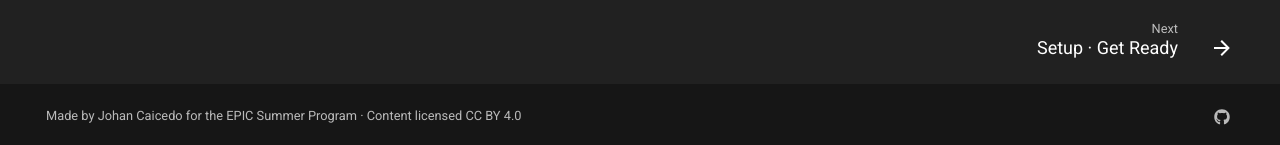
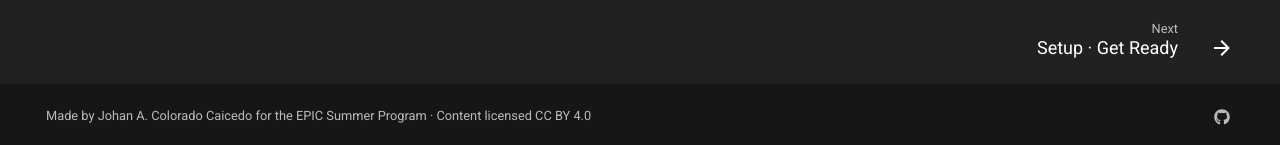
Before and after one commit to jcaicedo6/git-tutorial, an MkDocs documentation site: the page built from docs/index.md, in a window 1280 px wide and 900 px high, scrolled down 573 px. Shown: the part 752-897 px from the top of the window. Built offline with MkDocs 1.6.1 and Material for MkDocs 9.7.7, drawn with Linux system fonts in a browser that asks for light colours; emoji names are drawn with the system emoji font; comment, search, counter and statistics services are not loaded; some of the changed text lies outside the part shown.

Commit message:
Update my name

```diff
--- a/docs/index.md
+++ b/docs/index.md
@@ -9,7 +9,7 @@ hide:
 <p class="hero-subtitle">A hands-on introduction to version control for the
 <strong>EPIC: Exploring particle Physics Integrated with Computing Summer Program</strong>.</p>
 
-<p class="byline">Created by <strong>Johan Caicedo</strong> ·
+<p class="byline">Created by <strong>Johan A. Colorado Caicedo</strong> ·
 <a href="https://github.com/jcaicedo6">@jcaicedo6</a></p>
 
 Over this week you will learn how to work as a team in a real-time expirence framed
--- a/mkdocs.yml
+++ b/mkdocs.yml
@@ -83,5 +83,5 @@ extra:
   generator: false
 
 copyright: >
-  Made by Johan Caicedo for the EPIC Summer Program ·
+  Made by Johan A. Colorado Caicedo for the EPIC Summer Program ·
   Content licensed CC BY 4.0
```
